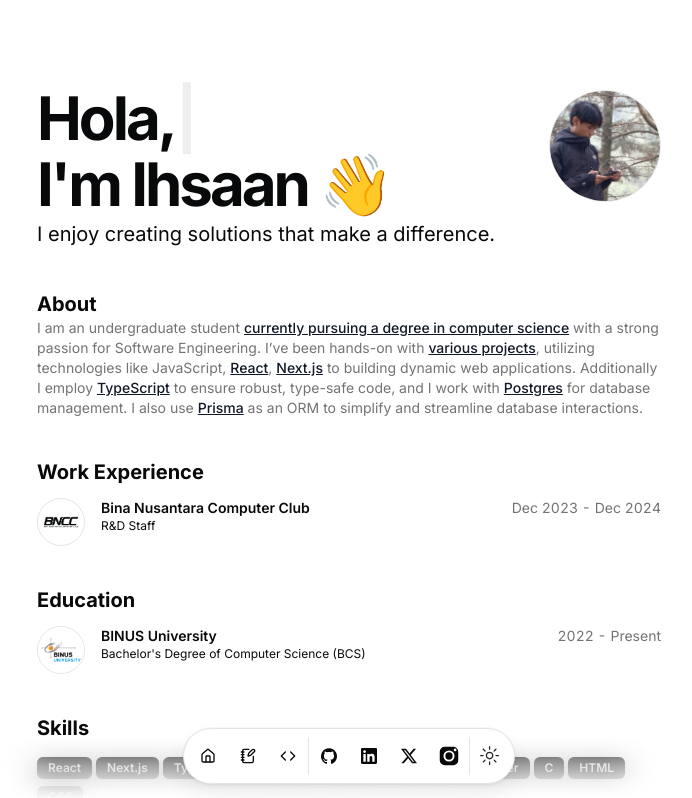
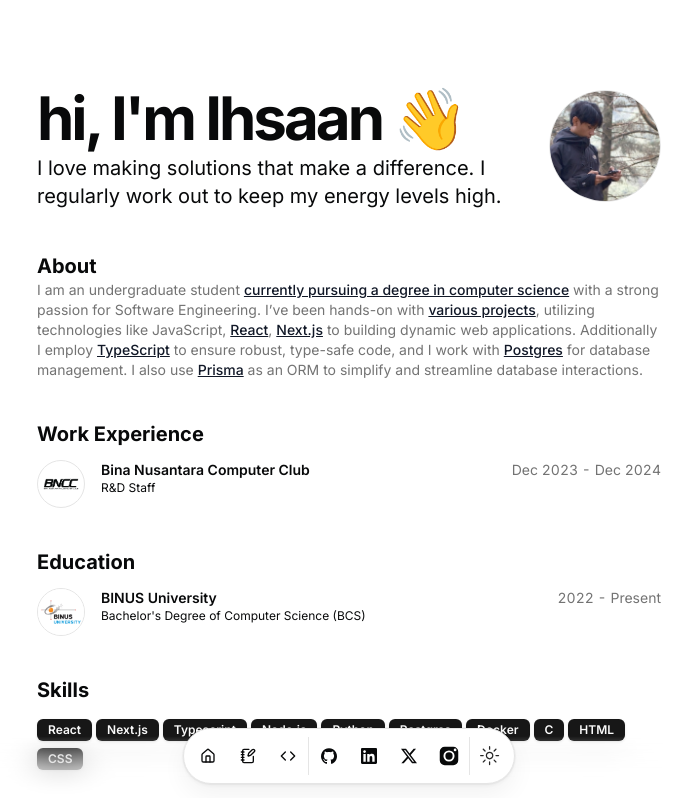
Before and after one commit to ihsaanhardyanto/web-portfolio, a Next.js app: page / in a window 1280 px wide. Shown: the top 798 px of the page, without its empty margins (291-983 px from the left). Built offline with nearby package versions, Linux system fonts and the light colour scheme.

Commit message:
chore: update desc

```diff
--- a/src/app/page.tsx
+++ b/src/app/page.tsx
@@ -19,7 +19,7 @@ export default function Page() {
         <div className="mx-auto w-full max-w-2xl space-y-8">
           <div className="flex justify-between gap-2">
             <div className="flex flex-1 flex-col space-y-1.5">
-              <BlurFadeText
+              {/* <BlurFadeText
                 delay={BLUR_FADE_DELAY}
                 className="text-3xl font-bold tracking-tighter sm:text-5xl xl:text-6xl/none"
                 yOffset={8}
@@ -51,12 +51,12 @@ export default function Page() {
                     }}
                   />
                 }
-              />
+              /> */}
               <BlurFadeText
                 delay={BLUR_FADE_DELAY}
                 className="text-3xl font-bold tracking-tighter sm:text-5xl xl:text-6xl/none"
                 yOffset={8}
-                text={`I'm ${DATA.name.split(" ")[0]} 👋`}
+                text={`hi, I'm ${DATA.name.split(" ")[0]} 👋`}
               />
               <BlurFadeText
                 className="max-w-[600px] md:text-xl"
--- a/src/data/resume.tsx
+++ b/src/data/resume.tsx
@@ -7,7 +7,8 @@ export const DATA = {
   url: "https://ihsaan-hardyanto.vercel.app/",
   location: "Bandung, ID",
   locationLink: "https://www.google.com/maps/place/bandung",
-  description: "I enjoy creating solutions that make a difference.",
+  description:
+    "I love making solutions that make a difference. I regularly work out to keep my energy levels high.",
   summary:
     "I am an undergraduate student [currently pursuing a degree in computer science](/#education) with a strong passion for Software Engineering. I’ve been hands-on with [various projects](/#projects), utilizing technologies like JavaScript, [React](https://react.dev/), [Next.js](https://nextjs.org/) to building dynamic web applications. Additionally I employ [TypeScript](https://www.typescriptlang.org/) to ensure robust, type-safe code, and I work with [Postgres](https://www.postgresql.org/) for database management. I also use [Prisma](https://www.prisma.io/) as an ORM to simplify and streamline database interactions.",
   avatarUrl: "/me.jpg",
```
